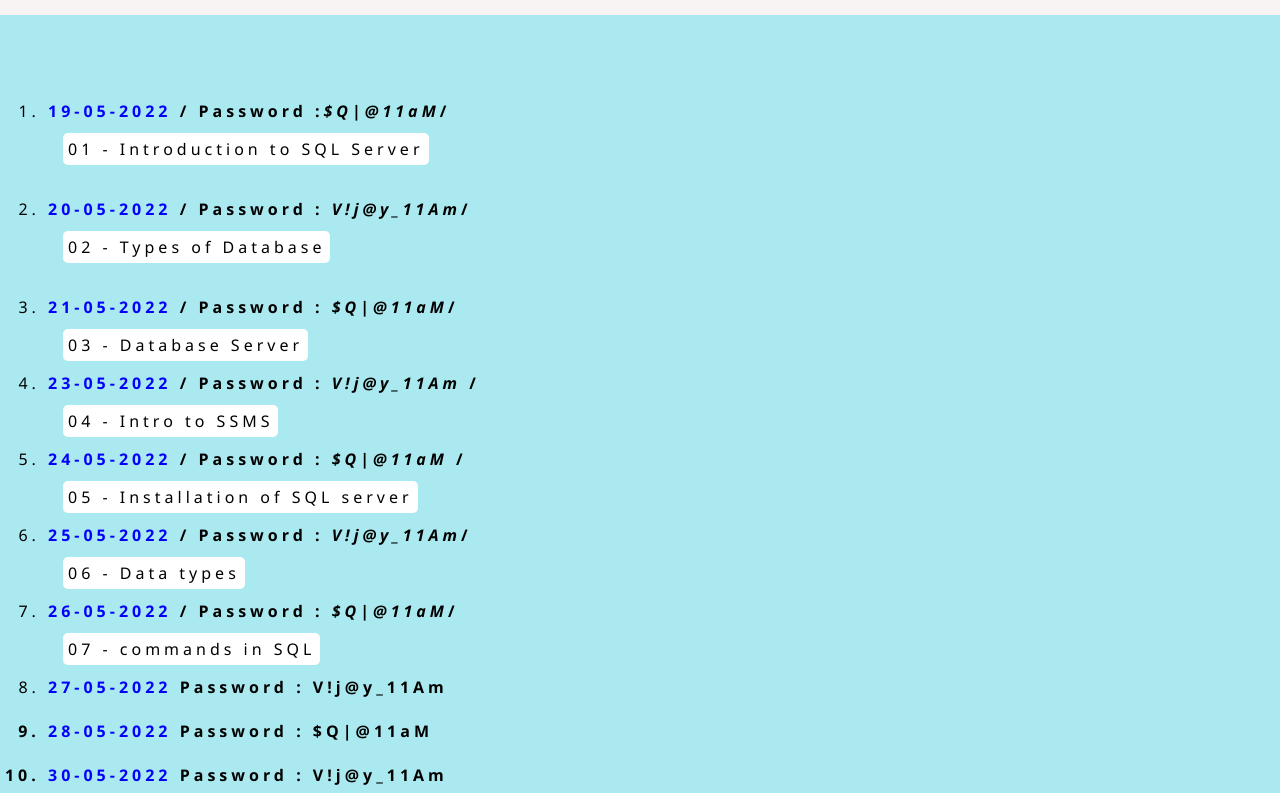
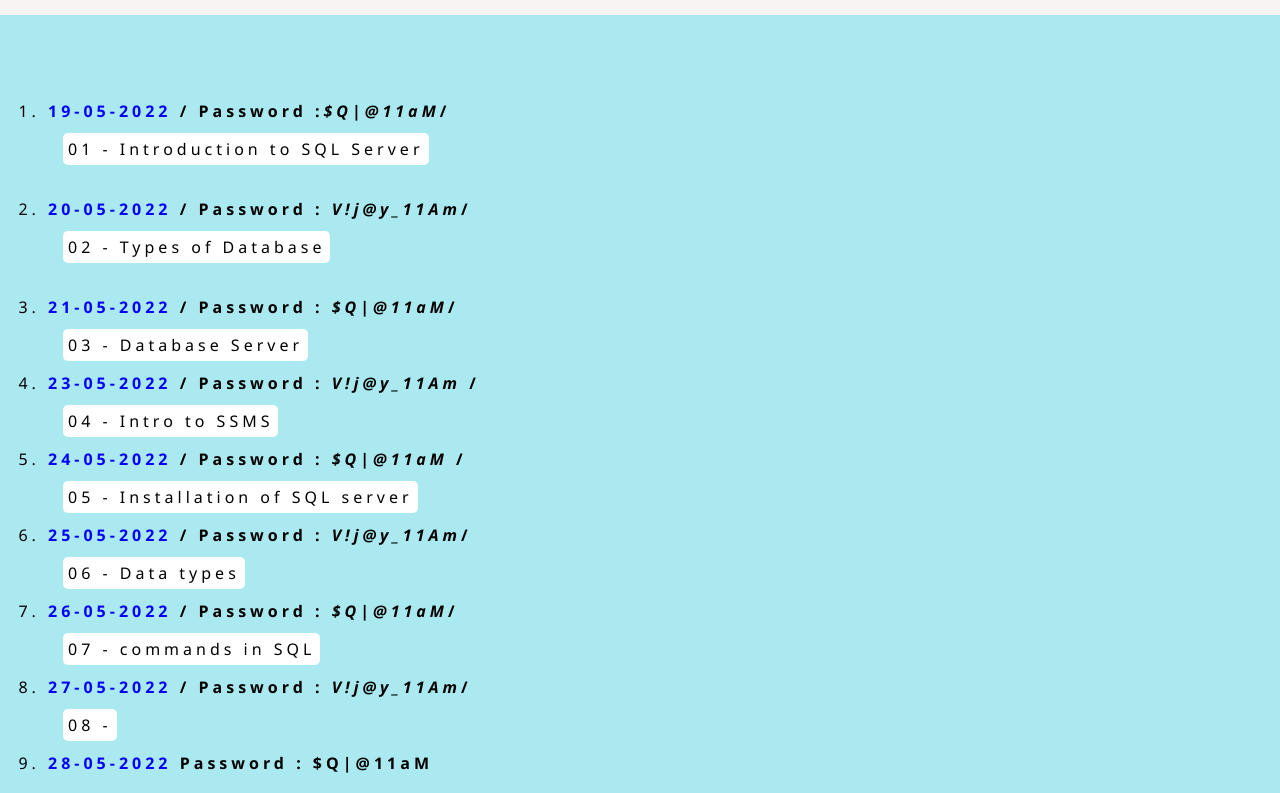
Before and after one commit to Juveria-Dalvi/SQL-SERVER, a plain HTML site: page SQL/index.html in a window 1280 px wide. Shown: the part 96-889 px from the top of the page. Drawn offline with Linux system fonts and the light colour scheme.

Commit message:
Add files via upload

```diff
--- a/SQL/index.html
+++ b/SQL/index.html
@@ -79,7 +79,15 @@
                     07 - commands in SQL </a>
             </p>
             <!-- -------------------->
-            <li><a class="v-link" href="https://vimeo.com/714382664">27-05-2022</a><b> Password : V!j@y_11Am</li><br>
+            <li>
+                <a class="v-link" href="https://vimeo.com/714382664">27-05-2022</a>
+                <span class="pass">/ Password :<span class="code"> V!j@y_11Am</span>/</span>
+            </li>
+            <p>
+                <a class="notes" href="../SQL notes/08 - .txt" download>
+                    08 - </a>
+            </p>
+            <!---------------------->
             <li><a class="v-link" href="https://vimeo.com/714707308">28-05-2022</a><b> Password : $Q|@11aM</li><br>
             <li><a class="v-link" href="https://vimeo.com/715139023">30-05-2022</a><b> Password : V!j@y_11Am</li><br>
             <li><a class="v-link" href="https://vimeo.com/715502898">31-05-2022</a><b> Password : $Q|@11aM</li><br>
```
